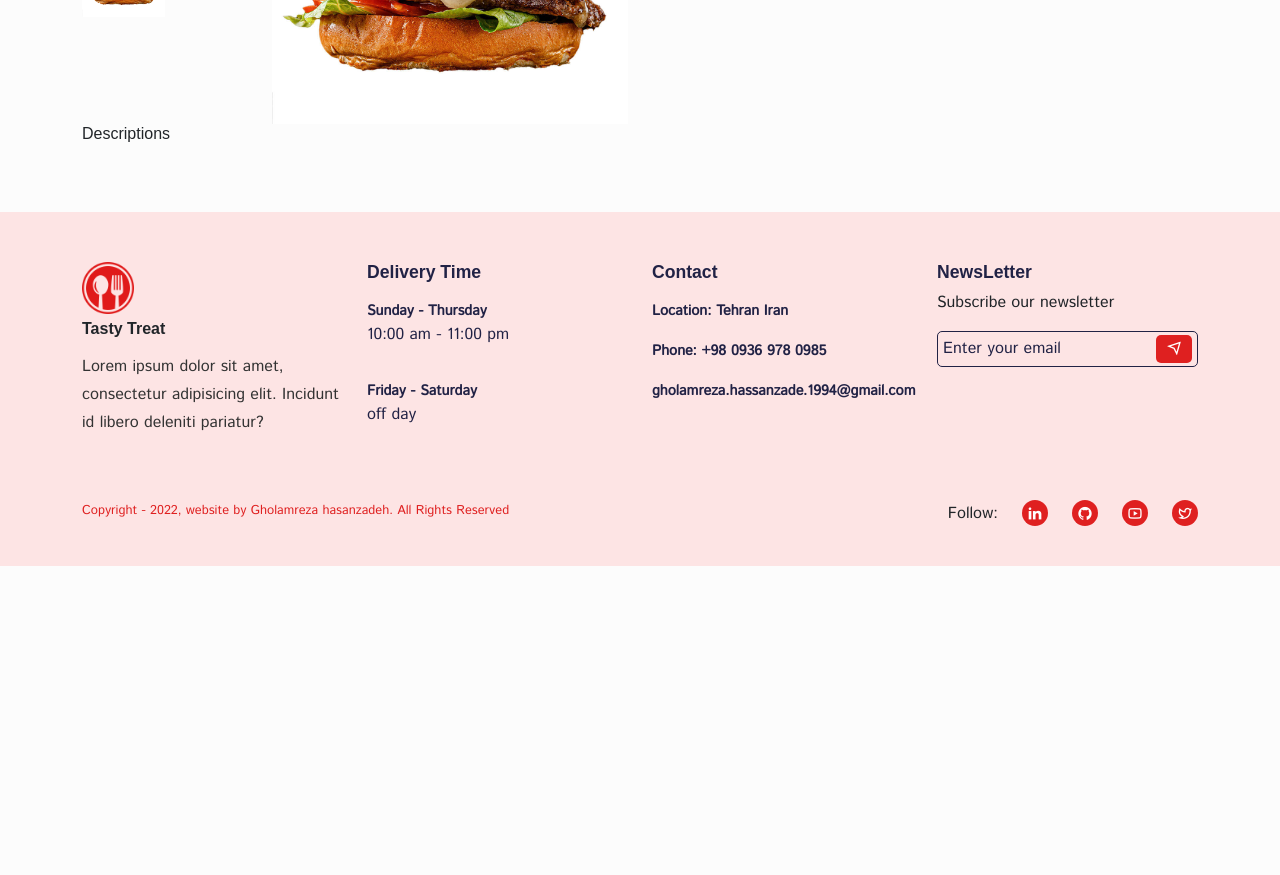
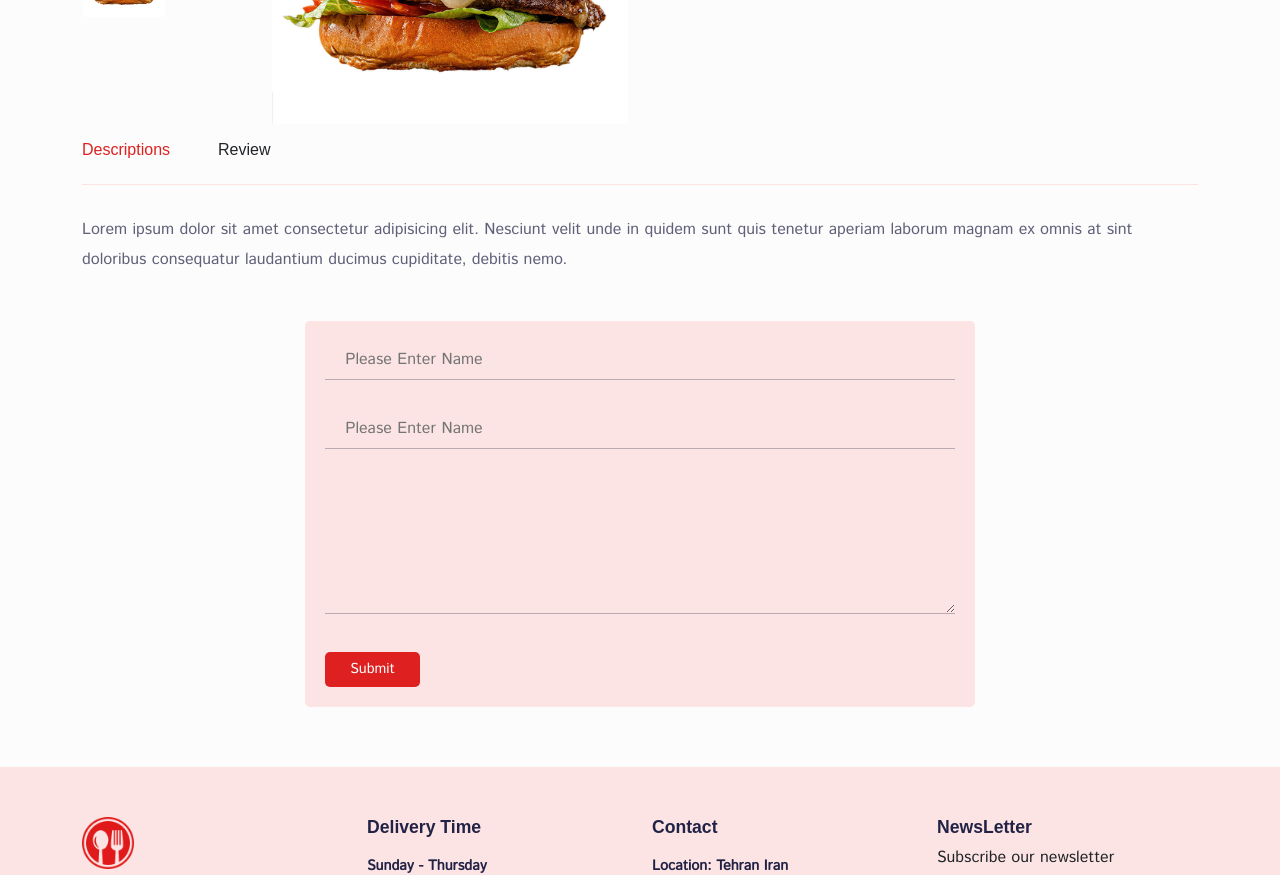
Before and after one commit to gholamreza-hasnzade/Reactjs-food-App-redux-toolkit, a React (Create React App) app: page /foods/01 in a window 1280 px wide. Shown: the part 600-1475 px from the top of the page. Before the commit the page ends 1166 px from the top, so only its background shows below. Built offline with nearby package versions, Linux system fonts and the light colour scheme; a web font is replaced by a local one.

Commit message:
fixed tabs in deatails foods

```diff
--- a/src/pages/foodDetails/FoodDetails.jsx
+++ b/src/pages/foodDetails/FoodDetails.jsx
@@ -21,13 +21,13 @@ const FoodDetails = () => {
             <Col lg="2" md="2">
               <div className="product__images">
                 <div className="img__item">
-                  <img src={IMAGES.ProductImg_01_1} alt="" className="w-50"/>
+                  <img src={IMAGES.ProductImg_01_1} alt="" className="w-50" />
                 </div>
                 <div className="img__item">
-                  <img src={IMAGES.ProductImg_01_1} alt="" className="w-50"/>
+                  <img src={IMAGES.ProductImg_01_1} alt="" className="w-50" />
                 </div>
                 <div className="img__item">
-                  <img src={IMAGES.ProductImg_01_1} alt="" className="w-50"/>
+                  <img src={IMAGES.ProductImg_01_1} alt="" className="w-50" />
                 </div>
               </div>
             </Col>
@@ -39,16 +39,48 @@ const FoodDetails = () => {
             <Col lg="6" md="6">
               <div className="single__product-content">
                 <h2 className="product__title mb-3">Pizza with mushroom</h2>
-                <p className="product__price">Price: <span>$ 345</span> </p>
-                <p className="category mb-5">Category : <span>Burger</span> </p>
+                <p className="product__price">
+                  Price: <span>$ 345</span>{" "}
+                </p>
+                <p className="category mb-5">
+                  Category : <span>Burger</span>{" "}
+                </p>
 
                 <button className="addToCart__btn">Add to Cart</button>
               </div>
             </Col>
 
             <Col lg="12">
-              <div className="tabs">
-                <h6>Descriptions</h6>
+              <div className="tabs d-flex align-items-center gap-5 py-3 ">
+                <h6 className="tabs__active">Descriptions</h6>
+                <h6>Review</h6>
+              </div>
+
+              <div className="tab__content">
+                <p>
+                  Lorem ipsum dolor sit amet consectetur adipisicing elit.
+                  Nesciunt velit unde in quidem sunt quis tenetur aperiam
+                  laborum magnam ex omnis at sint doloribus consequatur
+                  laudantium ducimus cupiditate, debitis nemo.
+                </p>
+              </div>
+
+              <div className="tab_form">
+                <form className="form">
+                  <div className="form__group">
+                    <input type="text" placeholder="Please Enter Name" />
+                  </div>
+
+                  <div className="form__group">
+                    <input type="text" placeholder="Please Enter Name" />
+                  </div>
+
+                  <div className="form__group">
+                    <textarea rows={5}></textarea>
+                  </div>
+
+                  <button type="submit" className="addToCart__btn">Submit</button>
+                </form>
               </div>
             </Col>
           </Row>
--- a/src/pages/foodDetails/food-details.css
+++ b/src/pages/foodDetails/food-details.css
@@ -1,7 +1,7 @@
 .single__product-content {
   padding-left: 50px;
 }
-.product__price{
+.product__price {
   display: flex;
   align-items: center;
   column-gap: 1rem;
@@ -25,3 +25,44 @@
   color: #212245;
   border-radius: 5px;
 }
+
+.tabs {
+  border-bottom: 1px solid #fde4e4;
+}
+.tabs h6 {
+  cursor: pointer;
+}
+.tab__content {
+  padding: 30px 0;
+}
+.tab__content p {
+  line-height: 30px;
+  color: #212245b6;
+}
+.tabs__active {
+  color: #df2020;
+}
+
+.form {
+  width: 60%;
+  margin: auto;
+  background: #fde4e4;
+  padding: 20px;
+  border-radius: 5px;
+}
+.form__group{
+  margin-bottom: 30px;
+}
+.form__group input ,
+.form__group textarea {
+  width: 100%;
+  background: transparent;
+  padding: 7px 20px;
+  border: none;
+  border-bottom:  1px solid #2122454c;
+}
+
+.form__group input:focus ,
+.form__group textarea:focus {
+  outline: none;
+}
```
Lines whose indentation alone changed are shown as unchanged.
